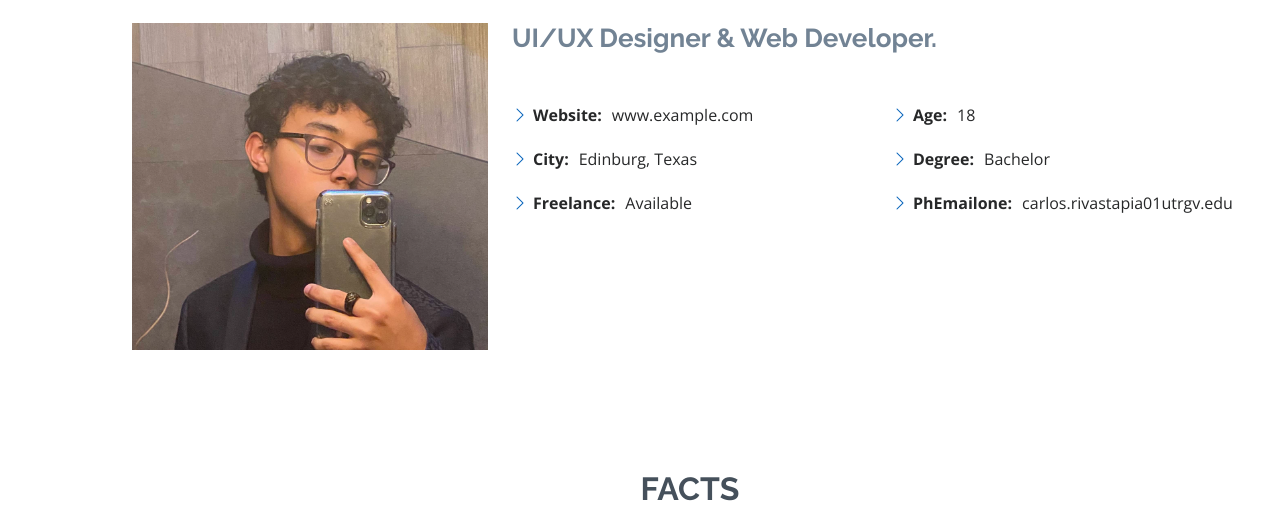
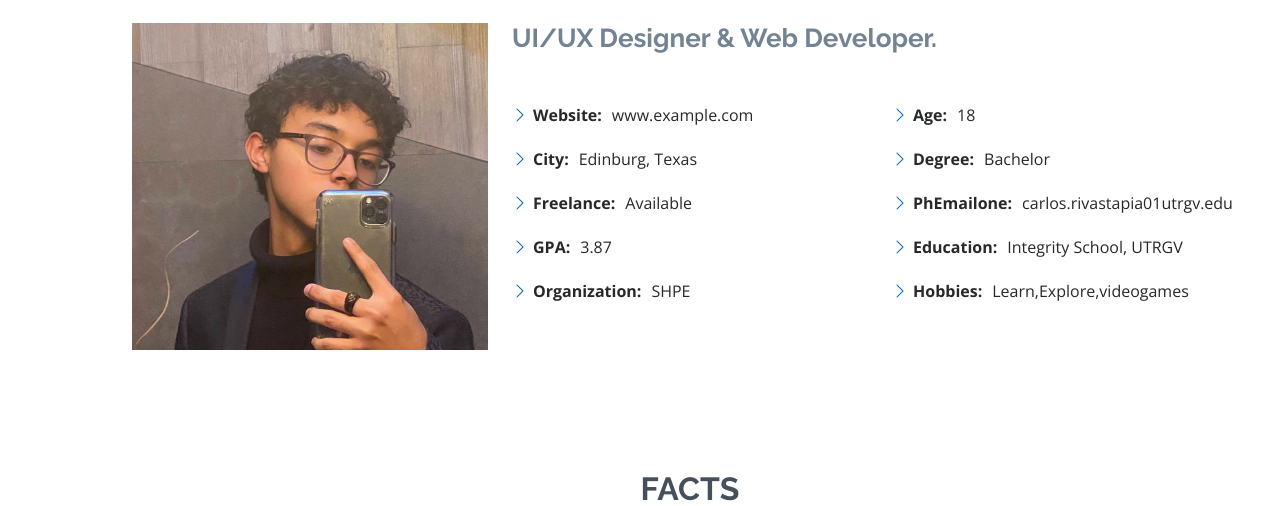
Before and after one commit to Carlos141205/-1101-final-project-, a Flask app: page / in a window 1280 px wide. Shown: the part 969-1475 px from the top of the page. Run offline with Flask 3, Linux system fonts and the light colour scheme; some libraries are stand-ins or nearby versions.

Commit message:
modified:   templates/index.html

```diff
--- a/templates/index.html
+++ b/templates/index.html
@@ -91,7 +91,7 @@
             <h3>UI/UX Designer &amp; Web Developer.</h3>
             <p>
               &emsp;
-
+              &emsp;
             </p>
             <div class="row">
               <div class="col-lg-6">
@@ -99,6 +99,8 @@
                   <li><i class="bi bi-chevron-right"></i> <strong>Website:</strong> <span>www.example.com</span></li>
                   <li><i class="bi bi-chevron-right"></i> <strong>City:</strong> <span>Edinburg, Texas</span></li>
                   <li><i class="bi bi-chevron-right"></i> <strong>Freelance:</strong> <span>Available</span></li>
+                  <li><i class="bi bi-chevron-right"></i> <strong>GPA:</strong> <span>3.87</span></li>
+                  <li><i class="bi bi-chevron-right"></i> <strong>Organization:</strong> <span>SHPE</span></li>
                 </ul>
               </div>
               <div class="col-lg-6">
@@ -106,6 +108,8 @@
                   <li><i class="bi bi-chevron-right"></i> <strong>Age:</strong> <span>18</span></li>
                   <li><i class="bi bi-chevron-right"></i> <strong>Degree:</strong> <span>Bachelor</span></li>
                   <li><i class="bi bi-chevron-right"></i> <strong>PhEmailone:</strong> <span>carlos.rivastapia01utrgv.edu</span></li>
+                  <li><i class="bi bi-chevron-right"></i> <strong>Education:</strong> <span>Integrity School, UTRGV</span></li>
+                  <li><i class="bi bi-chevron-right"></i> <strong>Hobbies:</strong> <span>Learn,Explore,videogames</span></li>
                 </ul>
               </div>
             </div>
```
